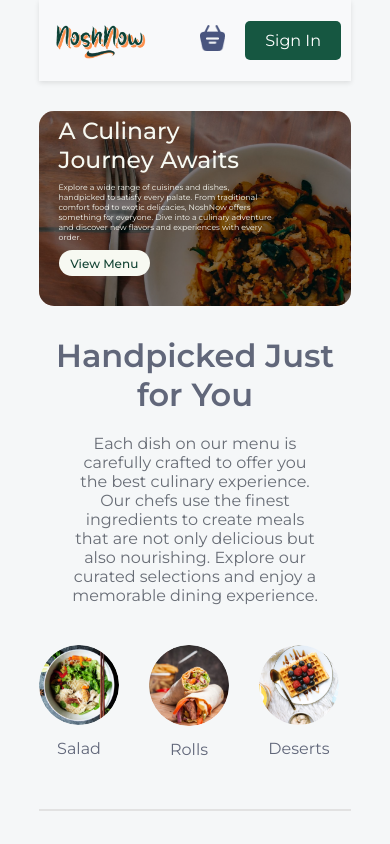
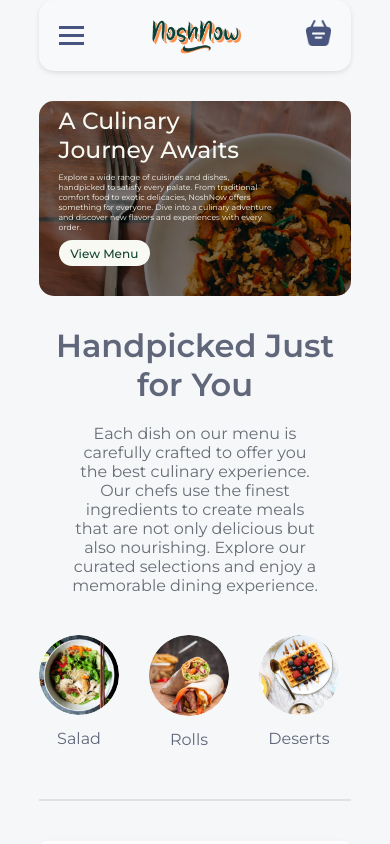
Before and after one commit to SxxAq/NoshNow, a React (Vite) app in the folder frontend/: page / in a window 390 px wide. Shown: the top 844 px of the page. Built offline with nearby package versions, Linux system fonts and the light colour scheme; no server answers.

Commit message:
Fixed nav issue

```diff
--- a/frontend/src/components/Header/Header.jsx
+++ b/frontend/src/components/Header/Header.jsx
@@ -10,7 +10,9 @@
           NoshNow offers something for everyone. Dive into a culinary adventure
           and discover new flavors and experiences with every order.
         </p>
-        <button>View Menu</button>
+        <button>
+          <a href="#explore-menu">View Menu</a>
+        </button>
       </div>
     </div>
   );
--- a/frontend/src/components/Navbar/Navbar.css
+++ b/frontend/src/components/Navbar/Navbar.css
@@ -1,4 +1,3 @@
-/* Base styles */
 .navbar {
   padding: 10px 30px;
   display: flex;
@@ -139,12 +138,10 @@
 /* Responsiveness */
 @media (max-width: 900px) {
   .navbar {
-    width: 100%;
-    padding: 10px;
-    margin: 0 auto;
-    border-radius: 0;
+    width: auto;
+   justify-content: space-between;
+   padding: 5px 20px;
   }
-
   .navbar-menu {
     display: none;
   }
@@ -157,7 +154,7 @@
     right: 0;
     background-color: #f8f9fa;
     padding: 20px;
-    margin: 0 10px;
+    /* border-radius: 15px; */
     box-shadow: 0 2px 5px rgba(0, 0, 0, 0.1);
   }
 
@@ -167,25 +164,22 @@
   }
 
   .navbar-right {
-    gap: 10px;
+    gap: 20px;
   }
 
   .navbar-profile {
     order: 2;
-
   }
 
   .navbar .cart {
     order: 1;
-    margin-right: 10px;
 
   }
-  .navbar .navbar-search-icon{
-    margin-right: 10px;
 }
 
+/* Hamburger Menu */
 .hamburger {
-    display: flex;
+  display: none;
   flex-direction: column;
   cursor: pointer;
   gap: 5px;
@@ -198,4 +192,9 @@
   background-color: #49557e;
   transition: transform 0.3s ease;
 }
+
+@media (max-width: 900px) {
+  .hamburger {
+    display: flex;
   }
+}
--- a/frontend/src/components/Navbar/Navbar.jsx
+++ b/frontend/src/components/Navbar/Navbar.jsx
@@ -7,23 +7,40 @@
 const Navbar = ({ setShowLogin }) => {
   const navigate = useNavigate();
   const [menu, setMenu] = useState("home");
+  const [isMenuOpen, setIsMenuOpen] = useState(false);
   const { getTotalCartAmount, token, setToken } = useContext(StoreContext);
 
   const onLogout = () => {
     localStorage.removeItem("token");
     setToken("");
     navigate("/");
+    setIsMenuOpen(false); // Close the menu after logging out
+  };
+
+  const toggleMenu = () => {
+    setIsMenuOpen(!isMenuOpen);
+  };
+
+  const handleMenuClick = (menuItem) => {
+    setMenu(menuItem);
+    setIsMenuOpen(false); // Close the menu after clicking an item
   };
 
   return (
     <div className="navbar">
+      <div className="hamburger" onClick={toggleMenu}>
+        <span></span>
+        <span></span>
+        <span></span>
+      </div>
       <Link to="/">
         <img src={assets.logo_2} alt="logo" className="logo" />
       </Link>
-      <ul className="navbar-menu">
+      <div className={`navbar-menu ${isMenuOpen ? "open" : ""}`}>
+        <ul>
           <Link to="/">
             <li
-            onClick={() => setMenu("home")}
+              onClick={() => handleMenuClick("home")}
               className={menu === "home" ? "active" : ""}
             >
               Home
@@ -31,7 +48,7 @@
           </Link>
           <a href="#explore-menu">
             <li
-            onClick={() => setMenu("menu")}
+              onClick={() => handleMenuClick("menu")}
               className={menu === "menu" ? "active" : ""}
             >
               Menu
@@ -39,37 +56,50 @@
           </a>
           <a href="#app-download">
             <li
-            onClick={() => setMenu("mobile-app")}
+              onClick={() => handleMenuClick("mobile-app")}
               className={menu === "mobile-app" ? "active" : ""}
             >
               Mobile App
             </li>
           </a>
           <a href="#footer">
-          {" "}
             <li
-            onClick={() => setMenu("contact")}
+              onClick={() => handleMenuClick("contact")}
               className={menu === "contact" ? "active" : ""}
             >
               Contact Us
             </li>
           </a>
+          {!token && (
+            <li
+              className="sign-in"
+              onClick={() => {
+                setShowLogin(true);
+                setIsMenuOpen(false);
+              }}
+            >
+              Sign In
+            </li>
+          )}
         </ul>
+      </div>
       <div className="navbar-right">
-        {/* <img src={assets.search_icon} alt="Search" /> */}
         <div className="navbar-search-icon">
           <Link to="/cart">
             <img src={assets.basket_icon} alt="Cart" />
           </Link>
           {getTotalCartAmount() > 0 && <div className="dot"></div>}
         </div>
-        {!token ? (
-          <button onClick={() => setShowLogin(true)}>Sign In</button>
-        ) : (
+        {token && (
           <div className="navbar-profile">
             <img src={assets.profile_icon} alt="Profile" />
             <ul className="nav-profile-dropdown">
-              <li onClick={() => navigate("/myorders")}>
+              <li
+                onClick={() => {
+                  navigate("/myorders");
+                  setIsMenuOpen(false);
+                }}
+              >
                 <img src={assets.bag_icon} alt="Orders" />
                 <p>Orders</p>
               </li>
```
Lines whose indentation alone changed are shown as unchanged.
